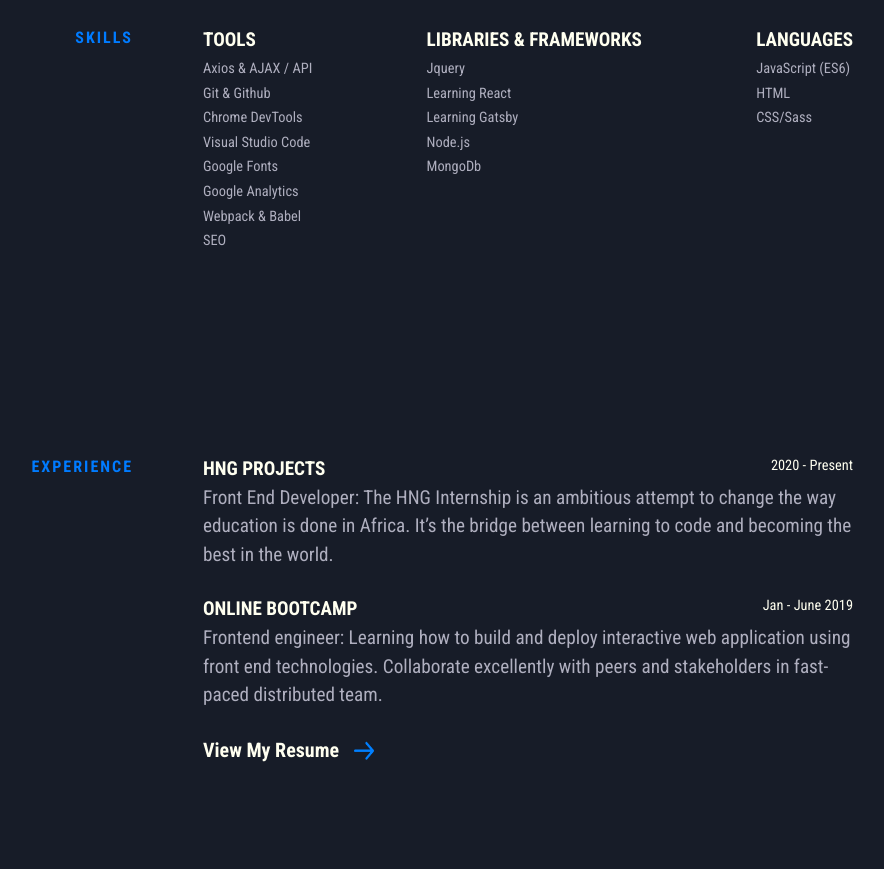
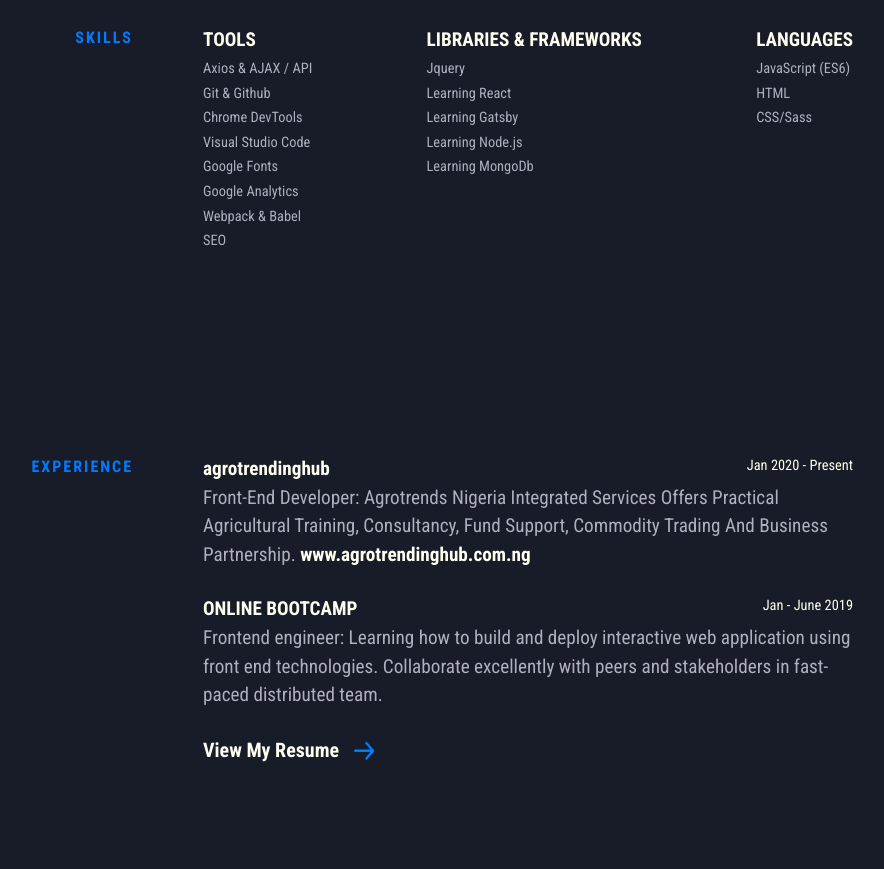
Before and after one commit to Davidohis/Dev-Portfoilo, a website: page index.html in a window 1280 px wide. Shown: the part 1408-2277 px from the top of the page, without its empty margins (247-1131 px from the left). Drawn offline with Linux system fonts and the light colour scheme.

Commit message:
Update index.html

```diff
--- a/index.html
+++ b/index.html
@@ -82,8 +82,8 @@
                                 <li class="skillz__category__item">Jquery</li>
                                 <li class="skillz__category__item">Learning React</li>
                                 <li class="skillz__category__item">Learning Gatsby</li>
-                                <li class="skillz__category__item">Node.js</li>
-                                <li class="skillz__category__item">MongoDb</li>
+                                <li class="skillz__category__item">Learning Node.js</li>
+                                <li class="skillz__category__item">Learning MongoDb</li>
                             </ul>
                         </div>
                         <div class="skillz__category">
@@ -104,13 +104,14 @@
                         <div class="job">
                             <div class="time-place">
                                 <div class="job__company">
-                                  <strong>HNG PROJECTS</strong>
+                                  <strong>agrotrendinghub</strong>
                                 </div>
-                                <div class="job__time">2020 - Present</div>
+                                <div class="job__time">Jan 2020 - Present</div>
                             </div>
                             <div class="job__position">
-                             Front End Developer: The HNG Internship is an ambitious attempt to change the way
-                             education is done in Africa. It’s the bridge between learning to code and becoming the best in the world.
+                             Front-End Developer: Agrotrends Nigeria Integrated Services Offers Practical Agricultural Training,
+                             Consultancy, Fund Support, Commodity Trading And Business Partnership.
+                             <a href="https://www.agrotrendinghub.com.ng/" target="_blank">www.agrotrendinghub.com.ng</a>
                             </div>
                         </div>
                         <div class="job">
```
